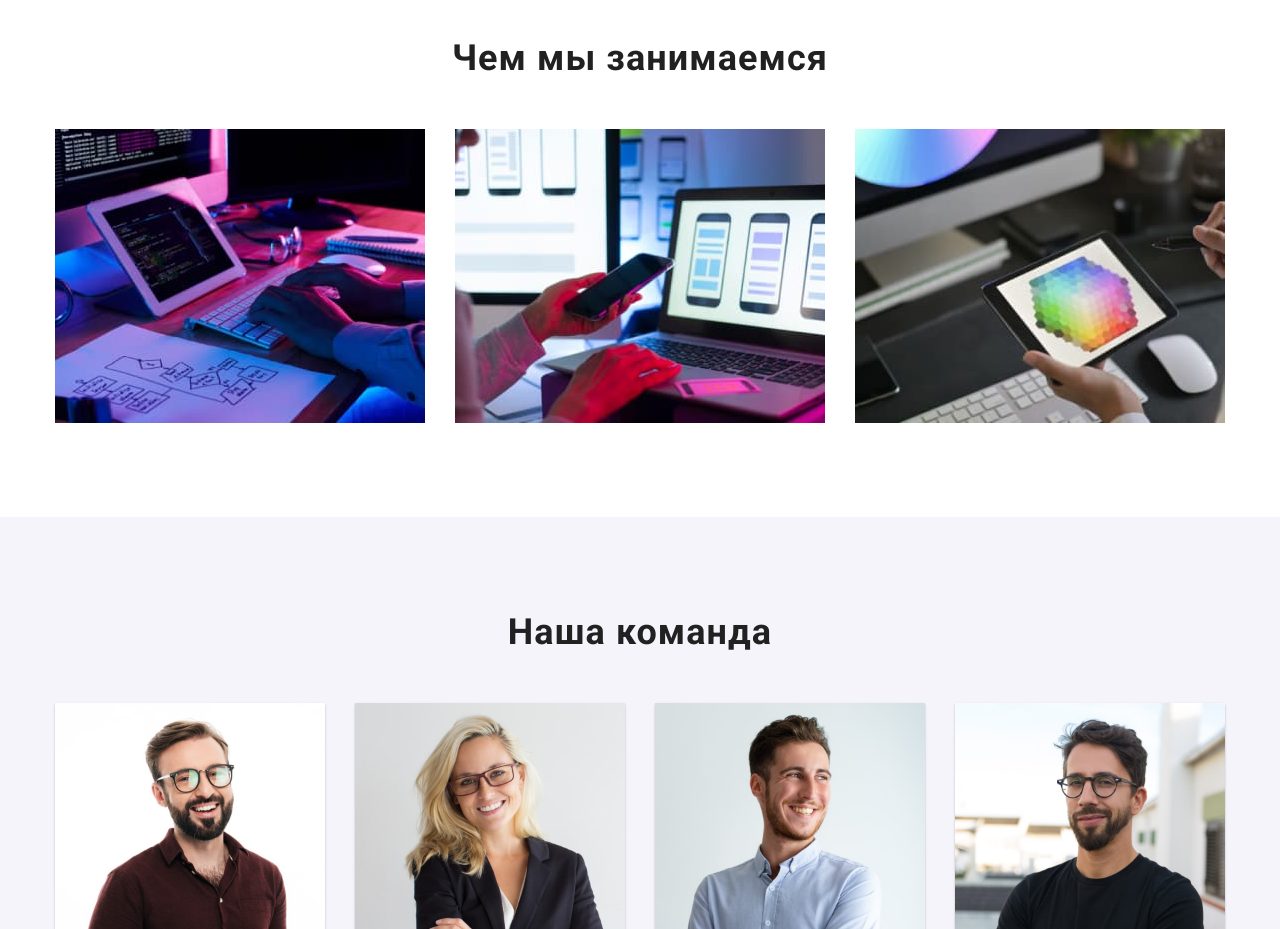
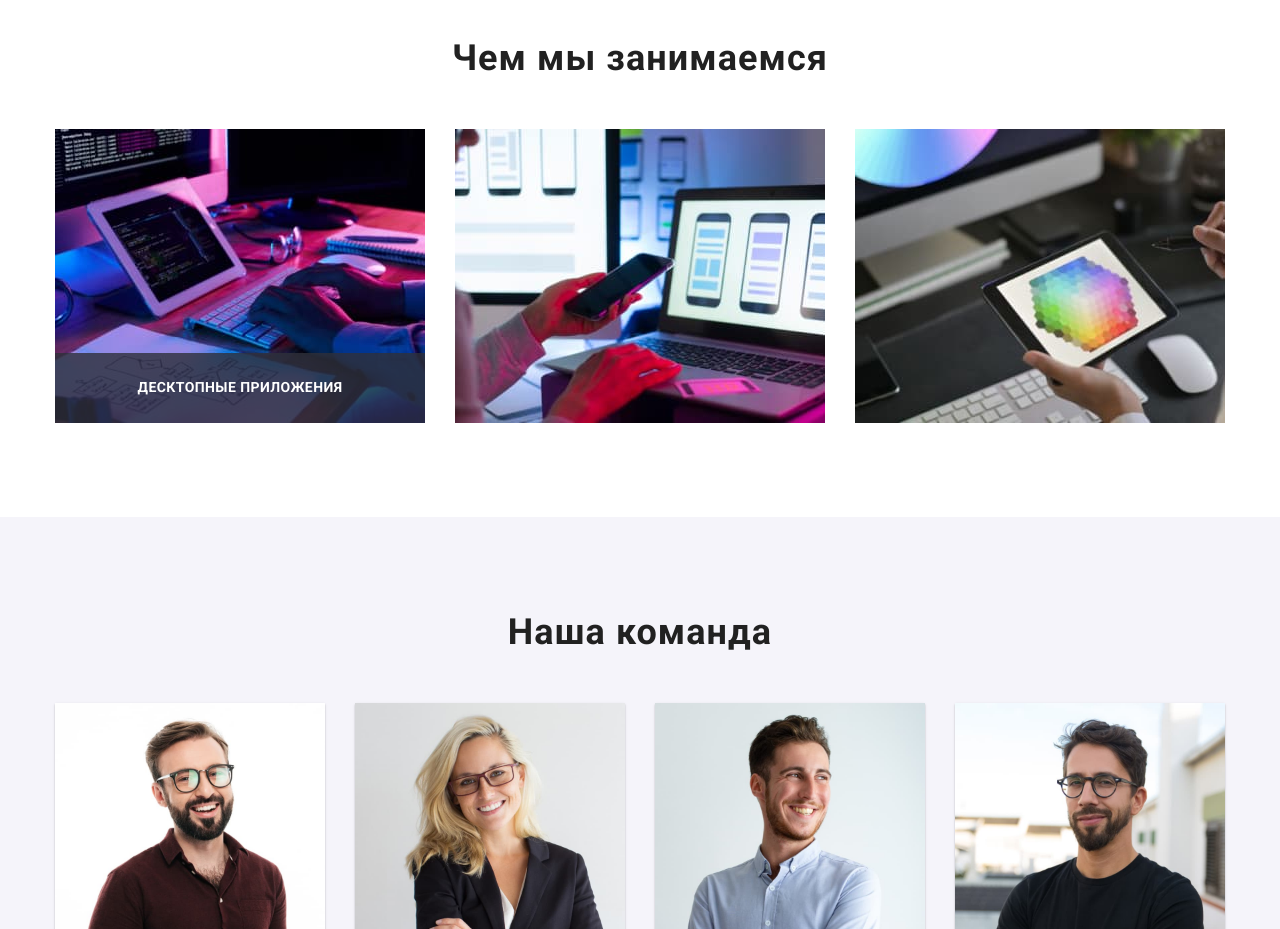
Before and after one commit to dn090884vvm/repository-for-testing, a plain HTML site: page index.html in a window 1280 px wide. Shown: the part 1080-2009 px from the top of the page. Drawn offline with nearby package versions, Linux system fonts and the light colour scheme.

Commit message:
тестируем абсолютное позиционирование

```diff
--- a/css/styles.css
+++ b/css/styles.css
@@ -261,9 +261,31 @@ img {
   margin-left: -30px;
 }
 .works-item {
+  position: relative;
   margin-top: 30px;
   margin-left: 30px;
   flex-basis: calc((100% - 90px) / 3);
+}
+
+.works-item-description {
+  position: absolute;
+  left: 0;
+  bottom: 0;
+  width: 100%;
+  height: 70px;
+  padding-top: 27px;
+  padding-bottom: 27px;
+  display: block;
+
+  text-align: center;
+  font-weight: 700;
+  font-size: 14px;
+  line-height: 1.14;
+
+  letter-spacing: 0.03em;
+  text-transform: uppercase;
+  color: var(--primary-white);
+  background-color: rgba(47, 48, 58, 0.8);
 }
 /* END what we do */
 
--- a/index.html
+++ b/index.html
@@ -116,6 +116,8 @@
           <ul class="list works-list">
             <li class="works-item">
               <img src="./images/work-exp-1.jpg" alt="" width="370" height="294" />
+
+              <p class="works-item-description">Десктопные приложения</p>
             </li>
             <li class="works-item">
               <img src="./images/work-exp-2.jpg" alt="" width="370" height="294" />
```
